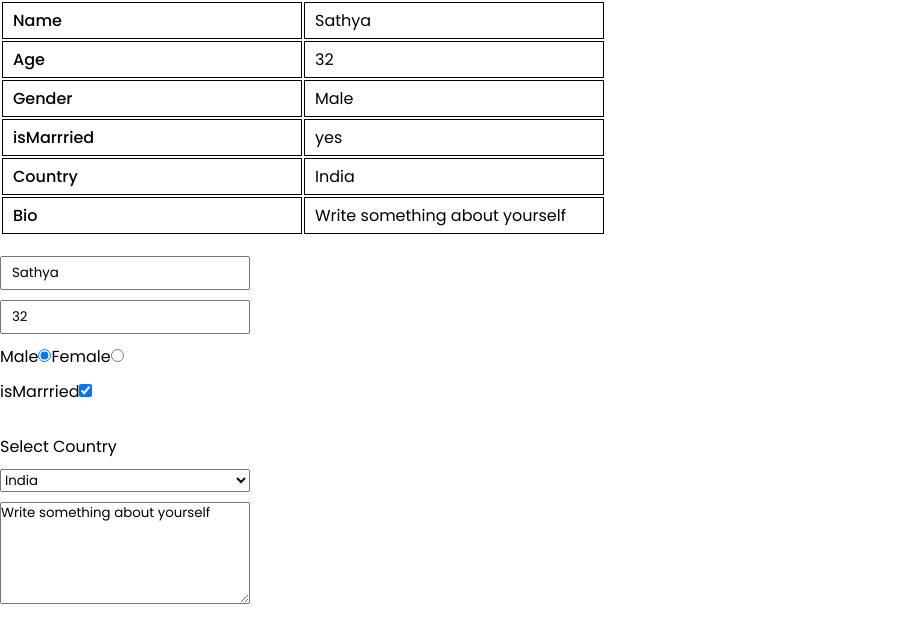
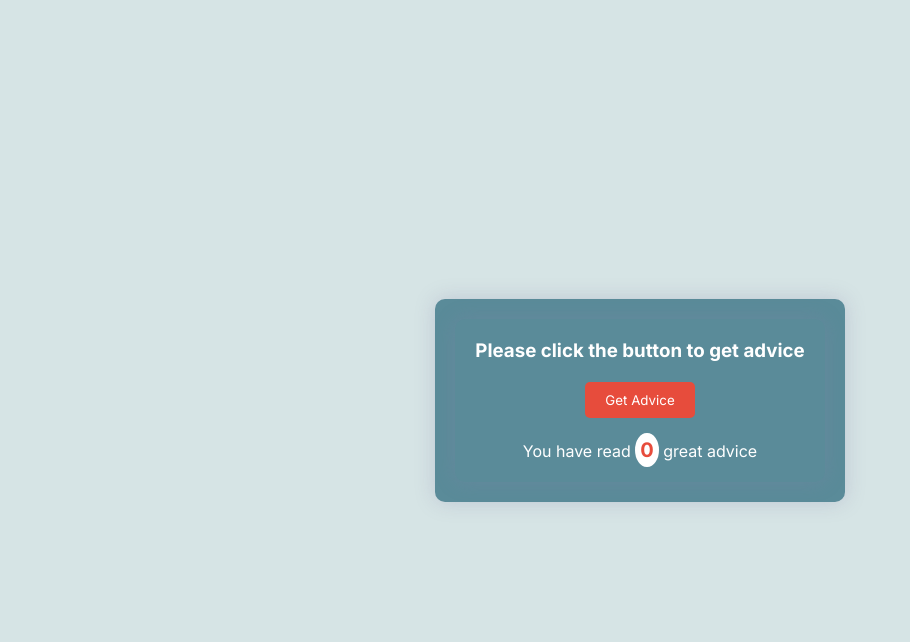
Before and after one commit to ANireshkumar/joes_react, a React (Vite) app in the folder project1/: page / in a window 1280 px wide. Shown: the top 642 px of the page, without its empty margins (0-910 px from the left). Built offline with nearby package versions, Linux system fonts and the light colour scheme.

Commit message:
Api: advice generator

```diff
--- a/project1/src/App.jsx
+++ b/project1/src/App.jsx
@@ -1,5 +1,5 @@
 
-import RegFrm from "./Components/RegFrm";
+import AdviceApp from "./Components/AdviceApp";
 import "./css/app.css"
 function App() {
 
@@ -8,7 +8,7 @@ const handleClick = () => {
 }
   return (
     <>
-    <RegFrm />
+<AdviceApp />
     </>
   )
 }
--- /dev/null
+++ b/project1/src/Components/AdviceApp.css
@@ -0,0 +1,46 @@
+@import url('https://fonts.googleapis.com/css2?family=Inter:ital,opsz,wght@0,14..32,100..900;1,14..32,100..900&family=Poppins:ital,wght@0,100;0,200;0,300;0,400;0,500;0,600;0,700;0,800;0,900;1,100;1,200;1,300;1,400;1,500;1,600;1,700;1,800;1,900&display=swap');
+
+*{
+    margin: 0;
+    padding: 0;
+    box-sizing: border-box;
+    font-family: 'Inter', sans-serif;
+}
+body{
+    width: 100vw;
+    height: 100vh;
+    display: flex;
+    justify-content: center;
+    align-items: center;
+    background-color: #d6e4e5;
+}
+div{
+    color: #fff;
+    text-align: center;
+    background-color: #5a8b99;
+    padding: 20px;
+    border-radius: 10px;
+    box-shadow: 0 0 20px rgba(133, 129, 170, 0.3);
+}
+div button{
+    padding: 10px 20px;
+    margin-top: 20px;
+    background-color: #e74c3c;
+    color: #fff;
+    border-radius: 5px;
+    border: none;
+    cursor: pointer;
+}
+div button:hover{
+    background-color: #c0392b;
+}
+p{
+    margin-top: 20px;
+}
+b{
+    color: #e74c3c;
+    font-size: 20px;
+    background-color: #fff;
+    padding: 5px 5px;
+    border-radius: 50%;
+}
--- /dev/null
+++ b/project1/src/Components/AdviceApp.jsx
@@ -0,0 +1,22 @@
+import "./AdviceApp.css"
+import { useState } from "react"
+const AdviceApp = () => {
+    const [advice, setAdvice] = useState('Please click the button to get advice')
+   const [count, setCount] = useState(0)
+    async function  getAdvice(){
+    const res = await fetch('https://api.adviceslip.com/advice')
+ const data = await res.json()
+ setAdvice(data.slip.advice)
+ setCount(count + 1)
+  }
+    return (
+    <div>
+<h3>{advice}</h3>
+<button onClick={getAdvice}>Get Advice</button>
+<p>You have read <b>{count}</b> great advice </p>
+
+    </div>
+  )
+}
+
+export default AdviceApp
```
